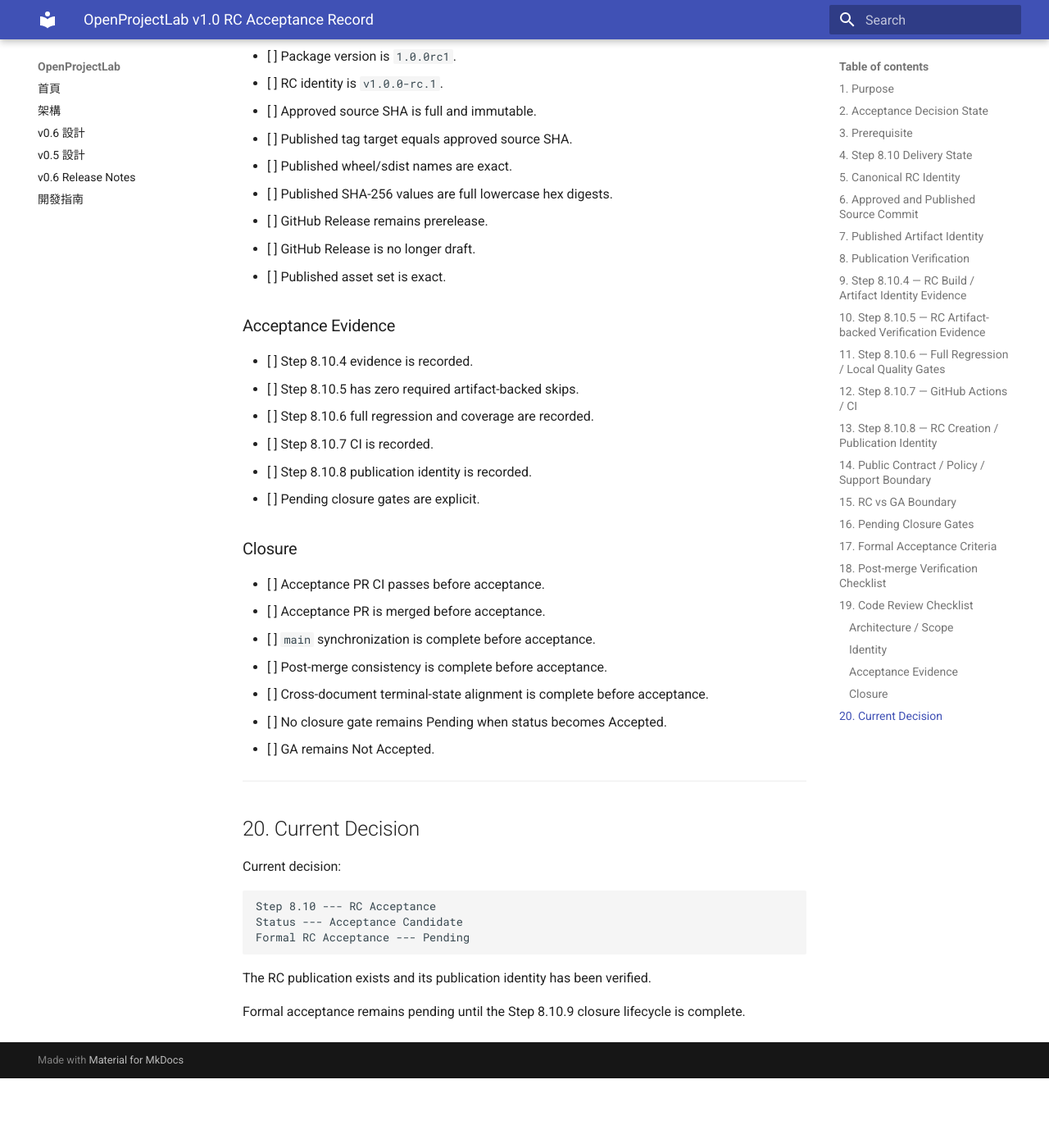
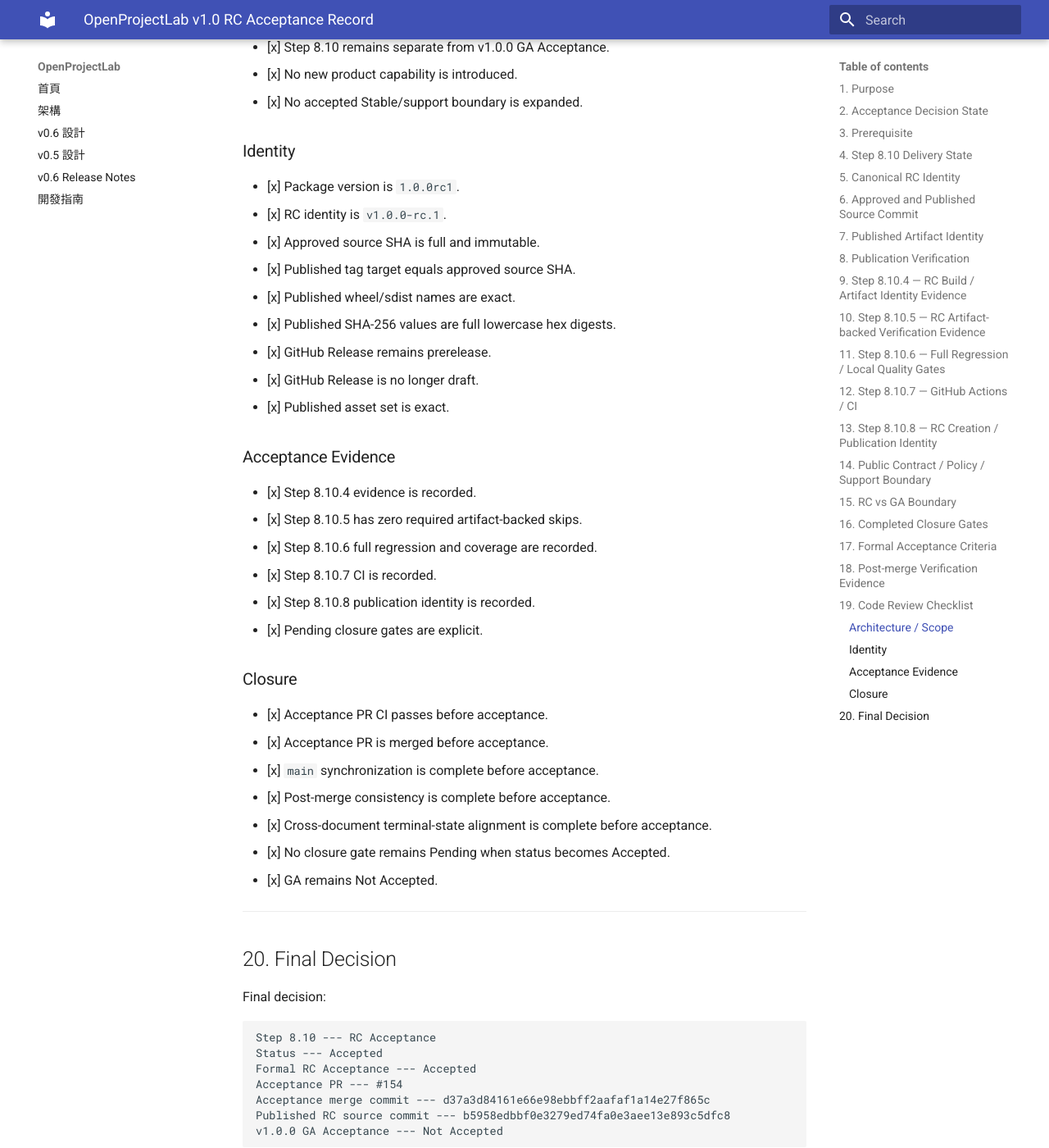
Before and after one commit to khwang1964/OpenProjectLab, an MkDocs documentation site: the page built from docs/releases/v1.0-rc-acceptance-record.md, in a window 1280 px wide and 1400 px high, scrolled down 9162 px. Shown: the whole window at 82% size. Built offline with MkDocs 1.6.1 and Material for MkDocs 9.7.7, drawn with Linux system fonts in a browser that asks for light colours; before the commit the page ends 10477 px from its top, so only the background shows below that; some of the changed text lies outside the part shown.

Commit message:
docs: finalize v1.0 rc acceptance (#155)

````diff
--- a/docs/releases/v1.0-rc-acceptance-record.md
+++ b/docs/releases/v1.0-rc-acceptance-record.md
@@ -1,6 +1,6 @@
 # OpenProjectLab v1.0 RC Acceptance Record
 
-> **Status:** Acceptance Candidate
+> **Status:** Accepted
 > **Milestone:** 8 — v1.0 Stabilization & Release Readiness
 > **Step:** 8.10.9 — Formal RC Acceptance / Post-merge Consistency
 > **Date:** 2026-08-19
@@ -41,19 +41,22 @@
 Current decision:
 
 ```text
-Formal RC Acceptance --- Pending
+Formal RC Acceptance --- Accepted
 ```
 
-Current closure state:
+Final closure state:
 
 ```text
-Acceptance PR CI --- Pending
-Acceptance merge --- Pending
-main synchronization --- Pending
-post-merge consistency --- Pending
+Acceptance PR --- #154
+Acceptance PR CI --- Passed
+Acceptance squash merge --- Completed
+Acceptance merge commit --- d37a3d84161e66e98ebbff2aafaf1a14e27f865c
+main synchronization --- Completed
+post-merge consistency verification --- Completed
+cross-document terminal-state alignment --- Completed
 ```
 
-Therefore this record is currently an **Acceptance Candidate** only.
+Therefore this record is formally **Accepted**.
 
 ---
 
@@ -85,7 +88,7 @@
 8.10.6 RC Full Regression / Local Quality Gates Completed
 8.10.7 RC GitHub Actions / CI                   Completed
 8.10.8 RC Creation / Publication Identity       Completed
-8.10.9 Formal RC Acceptance / Post-merge        In Progress
+8.10.9 Formal RC Acceptance / Post-merge        Completed
 ```
 
 No prior Step 8.10 responsibility is omitted from this decision.
@@ -371,38 +374,45 @@
 
 ---
 
-## 16. Pending Closure Gates
+## 16. Completed Closure Gates
 
-The following gates must still be completed before this record may transition
-from **Acceptance Candidate** to **Accepted**:
+All final Step 8.10.9 closure gates are complete:
 
 ```text
-Acceptance PR --- Pending
-Acceptance PR CI --- Pending
-Acceptance squash merge --- Pending
-main synchronization --- Pending
-post-merge consistency verification --- Pending
-cross-document terminal-state alignment --- Pending
-Formal RC Acceptance --- Pending
+Acceptance PR --- #154
+Acceptance PR CI --- Passed
+Acceptance squash merge --- Completed
+Acceptance merge commit --- d37a3d84161e66e98ebbff2aafaf1a14e27f865c
+main synchronization --- Completed
+post-merge consistency verification --- Completed
+cross-document terminal-state alignment --- Completed
+Formal RC Acceptance --- Accepted
 ```
 
-These gates are intentionally explicit.
+No Step 8.10 closure gate remains Pending.
 
-No test, document, or automation should allow `Step 8.10 = Accepted` while any
-of these closure gates remain Pending.
+The published RC identity remains unchanged:
+
+```text
+RC tag --- v1.0.0-rc.1
+Published source SHA --- b5958edbbf0e3279ed74fa0e3aee13e893c5dfc8
+```
+
+The acceptance merge commit records repository acceptance evidence only; it
+does not retarget the already-published RC.
 
 ---
 
 ## 17. Formal Acceptance Criteria
 
-This record may be changed to:
+The terminal acceptance state is:
 
 ```text
 Status: Accepted
 Formal RC Acceptance: Accepted
 ```
 
-only when all of the following are true:
+All of the following conditions have been satisfied:
 
 - this acceptance record has passed review;
 - formal acceptance automation passes;
@@ -420,24 +430,27 @@
 
 ---
 
-## 18. Post-merge Verification Checklist
+## 18. Post-merge Verification Evidence
 
-After the acceptance PR is merged:
+PR #154 completed the reviewed acceptance-candidate lifecycle and was squash
+merged as:
 
 ```text
-git switch main
-git pull --ff-only
-git fetch origin
-git status
-git rev-parse HEAD
-git rev-parse origin/main
-git diff --check
+d37a3d84161e66e98ebbff2aafaf1a14e27f865c
 ```
 
-Then run the focused RC acceptance / publication / release-identity suites and
-re-check the published tag and GitHub Release identity.
+After synchronization of `main`, post-merge consistency verification and
+cross-document terminal-state alignment completed successfully.
 
-The final record must use actual post-merge evidence.
+Terminal identity relationship:
+
+```text
+Published RC source SHA --- b5958edbbf0e3279ed74fa0e3aee13e893c5dfc8
+Acceptance merge SHA --- d37a3d84161e66e98ebbff2aafaf1a14e27f865c
+RC tag target unchanged --- Yes
+GitHub prerelease identity unchanged --- Yes
+v1.0.0 GA Accepted --- No
+```
 
 ---
 
@@ -445,55 +458,59 @@
 
 ### Architecture / Scope
 
-- [ ] This record consumes, but does not replace, the governing RC contract.
-- [ ] Step 8.10 remains separate from v1.0.0 GA Acceptance.
-- [ ] No new product capability is introduced.
-- [ ] No accepted Stable/support boundary is expanded.
+- [x] This record consumes, but does not replace, the governing RC contract.
+- [x] Step 8.10 remains separate from v1.0.0 GA Acceptance.
+- [x] No new product capability is introduced.
+- [x] No accepted Stable/support boundary is expanded.
 
 ### Identity
 
-- [ ] Package version is `1.0.0rc1`.
-- [ ] RC identity is `v1.0.0-rc.1`.
-- [ ] Approved source SHA is full and immutable.
-- [ ] Published tag target equals approved source SHA.
-- [ ] Published wheel/sdist names are exact.
-- [ ] Published SHA-256 values are full lowercase hex digests.
-- [ ] GitHub Release remains prerelease.
-- [ ] GitHub Release is no longer draft.
-- [ ] Published asset set is exact.
+- [x] Package version is `1.0.0rc1`.
+- [x] RC identity is `v1.0.0-rc.1`.
+- [x] Approved source SHA is full and immutable.
+- [x] Published tag target equals approved source SHA.
+- [x] Published wheel/sdist names are exact.
+- [x] Published SHA-256 values are full lowercase hex digests.
+- [x] GitHub Release remains prerelease.
+- [x] GitHub Release is no longer draft.
+- [x] Published asset set is exact.
 
 ### Acceptance Evidence
 
-- [ ] Step 8.10.4 evidence is recorded.
-- [ ] Step 8.10.5 has zero required artifact-backed skips.
-- [ ] Step 8.10.6 full regression and coverage are recorded.
-- [ ] Step 8.10.7 CI is recorded.
-- [ ] Step 8.10.8 publication identity is recorded.
-- [ ] Pending closure gates are explicit.
+- [x] Step 8.10.4 evidence is recorded.
+- [x] Step 8.10.5 has zero required artifact-backed skips.
+- [x] Step 8.10.6 full regression and coverage are recorded.
+- [x] Step 8.10.7 CI is recorded.
+- [x] Step 8.10.8 publication identity is recorded.
+- [x] Pending closure gates are explicit.
 
 ### Closure
 
-- [ ] Acceptance PR CI passes before acceptance.
-- [ ] Acceptance PR is merged before acceptance.
-- [ ] `main` synchronization is complete before acceptance.
-- [ ] Post-merge consistency is complete before acceptance.
-- [ ] Cross-document terminal-state alignment is complete before acceptance.
-- [ ] No closure gate remains Pending when status becomes Accepted.
-- [ ] GA remains Not Accepted.
+- [x] Acceptance PR CI passes before acceptance.
+- [x] Acceptance PR is merged before acceptance.
+- [x] `main` synchronization is complete before acceptance.
+- [x] Post-merge consistency is complete before acceptance.
+- [x] Cross-document terminal-state alignment is complete before acceptance.
+- [x] No closure gate remains Pending when status becomes Accepted.
+- [x] GA remains Not Accepted.
 
 ---
 
-## 20. Current Decision
+## 20. Final Decision
 
-Current decision:
+Final decision:
 
 ```text
 Step 8.10 --- RC Acceptance
-Status --- Acceptance Candidate
-Formal RC Acceptance --- Pending
+Status --- Accepted
+Formal RC Acceptance --- Accepted
+Acceptance PR --- #154
+Acceptance merge commit --- d37a3d84161e66e98ebbff2aafaf1a14e27f865c
+Published RC source commit --- b5958edbbf0e3279ed74fa0e3aee13e893c5dfc8
+v1.0.0 GA Acceptance --- Not Accepted
 ```
 
-The RC publication exists and its publication identity has been verified.
+OpenProjectLab `v1.0.0-rc.1` is formally Accepted.
 
-Formal acceptance remains pending until the Step 8.10.9 closure lifecycle is
-complete.
+This acceptance closes Milestone 8 RC Acceptance. It does not constitute
+`v1.0.0` GA acceptance.
````
Also changed, not shown: CHANGELOG.md (+17 -0 lines), docs/HISTORY.md (+28 -20 lines), docs/releases/v1.0-rc-acceptance.md (+42 -13 lines), docs/roadmap.md (+22 -9 lines), 3 other files.
